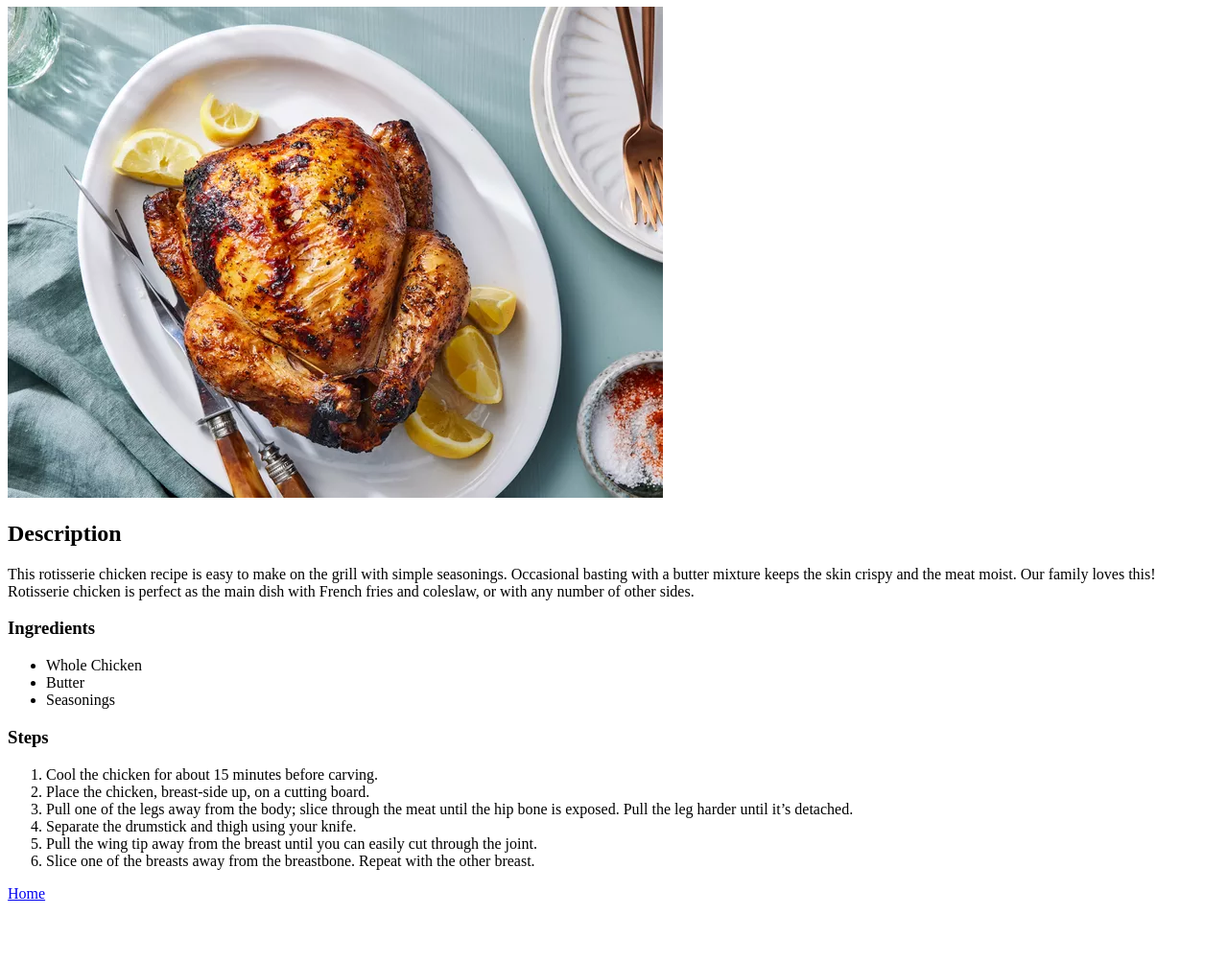
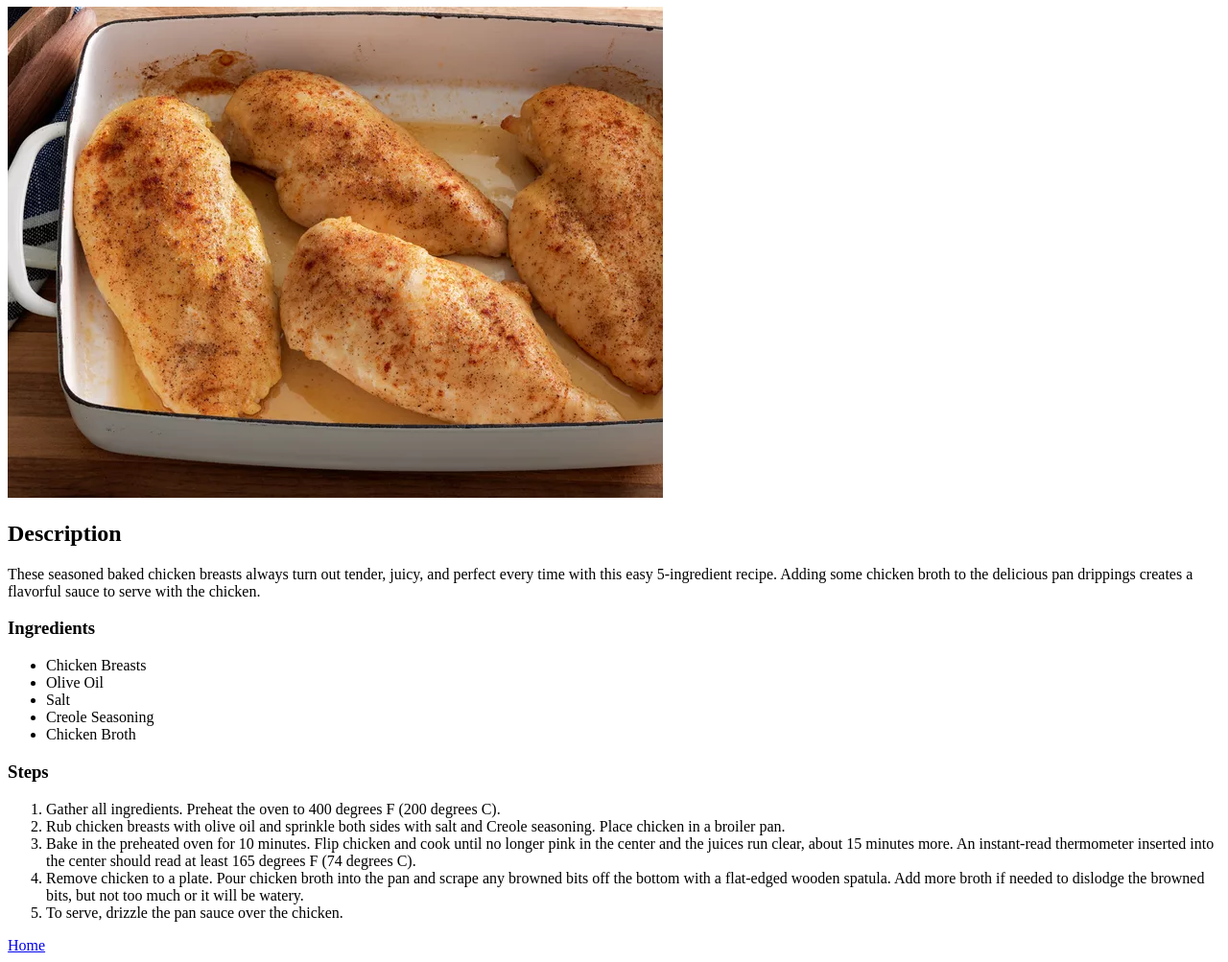
Before and after one commit to Attack26/odin-recipes, a plain HTML site: page recipes/baked_breast.html in a window 1280 px wide. Shown: the part 73-1076 px from the top of the page at 96% size. Before the commit the page ends 1022 px from the top, so only its background shows below. Drawn offline with Linux system fonts and the light colour scheme.

Commit message:
Completed the baked chicken breast page
Also added links to the various recipe pages in an unordered list in the index.html page

```diff
--- a/recipes/baked_breast.html
+++ b/recipes/baked_breast.html
@@ -3,31 +3,32 @@
 <head>
     <meta charset="UTF-8">
     <meta name="viewport" content="width=device-width, initial-scale=1.0">
-    <title>Rotisserie</title>
+    <title>Baked Chicken Breasts</title>
 </head>
 <body>
-    <h1>Rotisserie Chicken</h1>
-    <img src="images/rotisserie.webp" alt="An image of rotisserie Chicken">
+    <h1>Simple Baked Chicken Breasts</h1>
+    <img src="images/baked_breast.webp" alt="An image of baked chicken breast">
 
     <h2>Description</h2>
 
-    <p>This rotisserie chicken recipe is easy to make on the grill with simple seasonings. Occasional basting with a butter mixture keeps the skin crispy and the meat moist. Our family loves this! Rotisserie chicken is perfect as the main dish with French fries and coleslaw, or with any number of other sides.</p>
+    <p>These seasoned baked chicken breasts always turn out tender, juicy, and perfect every time with this easy 5-ingredient recipe. Adding some chicken broth to the delicious pan drippings creates a flavorful sauce to serve with the chicken.</p>
 
     <h3>Ingredients</h3>
     <ul>
-        <li>Whole Chicken</li>
-        <li>Butter</li>
-        <li>Seasonings</li>
+        <li>Chicken Breasts</li>
+        <li>Olive Oil</li>
+        <li>Salt</li>
+        <li>Creole Seasoning</li>
+        <li>Chicken Broth</li>
     </ul>
 
     <h3>Steps</h3>
     <ol>
-        <li>Cool the chicken for about 15 minutes before carving.</li>
-        <li>Place the chicken, breast-side up, on a cutting board.</li>
-        <li>Pull one of the legs away from the body; slice through the meat until the hip bone is exposed. Pull the leg harder until it’s detached.</li>
-        <li>Separate the drumstick and thigh using your knife.</li>
-        <li>Pull the wing tip away from the breast until you can easily cut through the joint.</li>
-        <li>Slice one of the breasts away from the breastbone. Repeat with the other breast.</li>
+        <li>Gather all ingredients. Preheat the oven to 400 degrees F (200 degrees C).</li>
+        <li>Rub chicken breasts with olive oil and sprinkle both sides with salt and Creole seasoning. Place chicken in a broiler pan.</li>
+        <li>Bake in the preheated oven for 10 minutes. Flip chicken and cook until no longer pink in the center and the juices run clear, about 15 minutes more. An instant-read thermometer inserted into the center should read at least 165 degrees F (74 degrees C).</li>
+        <li>Remove chicken to a plate. Pour chicken broth into the pan and scrape any browned bits off the bottom with a flat-edged wooden spatula. Add more broth if needed to dislodge the browned bits, but not too much or it will be watery.</li>
+        <li>To serve, drizzle the pan sauce over the chicken.</li>
     </ol>
 
     <a href="../index.html">Home</a>
```
Also changed, not shown: index.html (+6 -1 lines), recipes/broiled_breast.html (+1 -1 lines).
